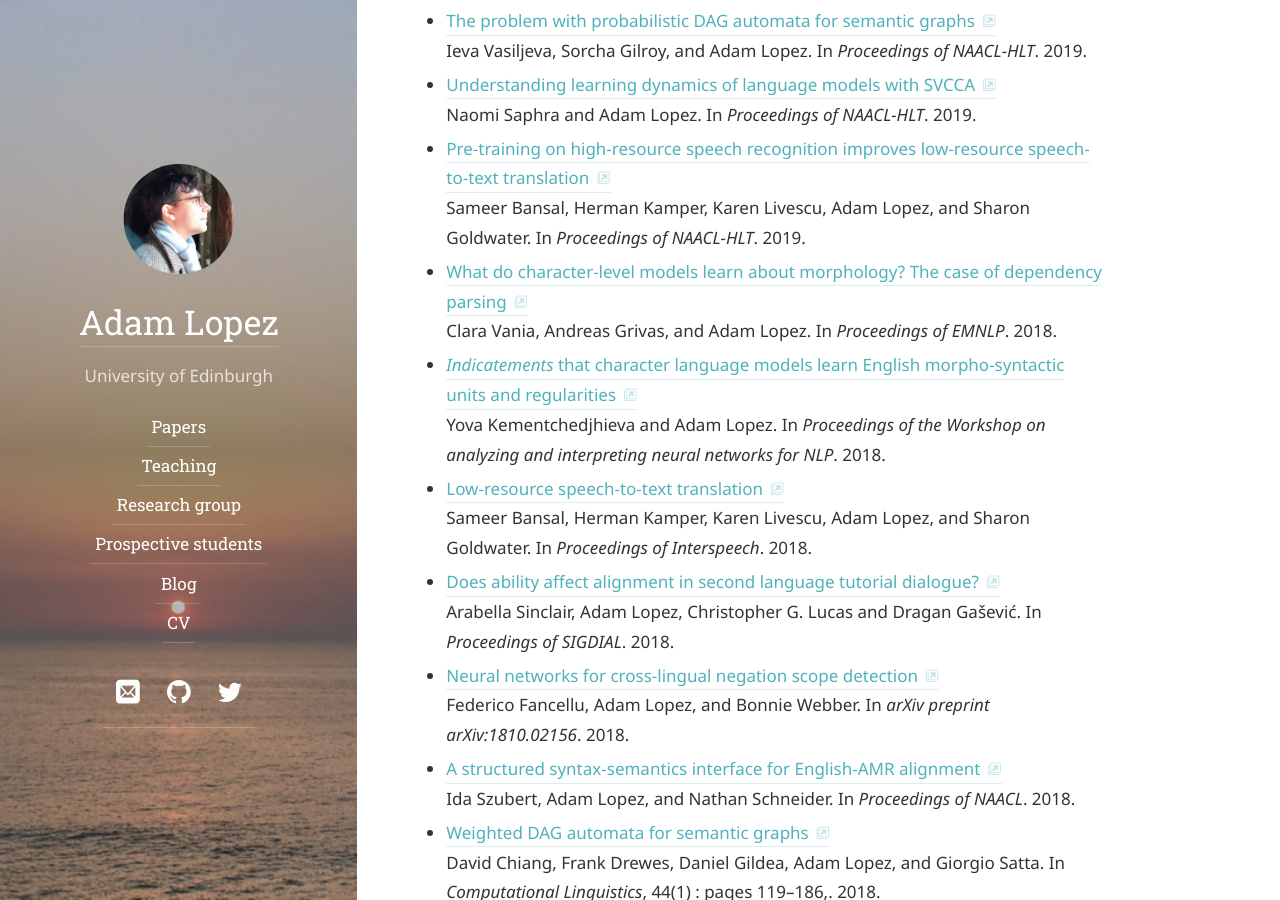
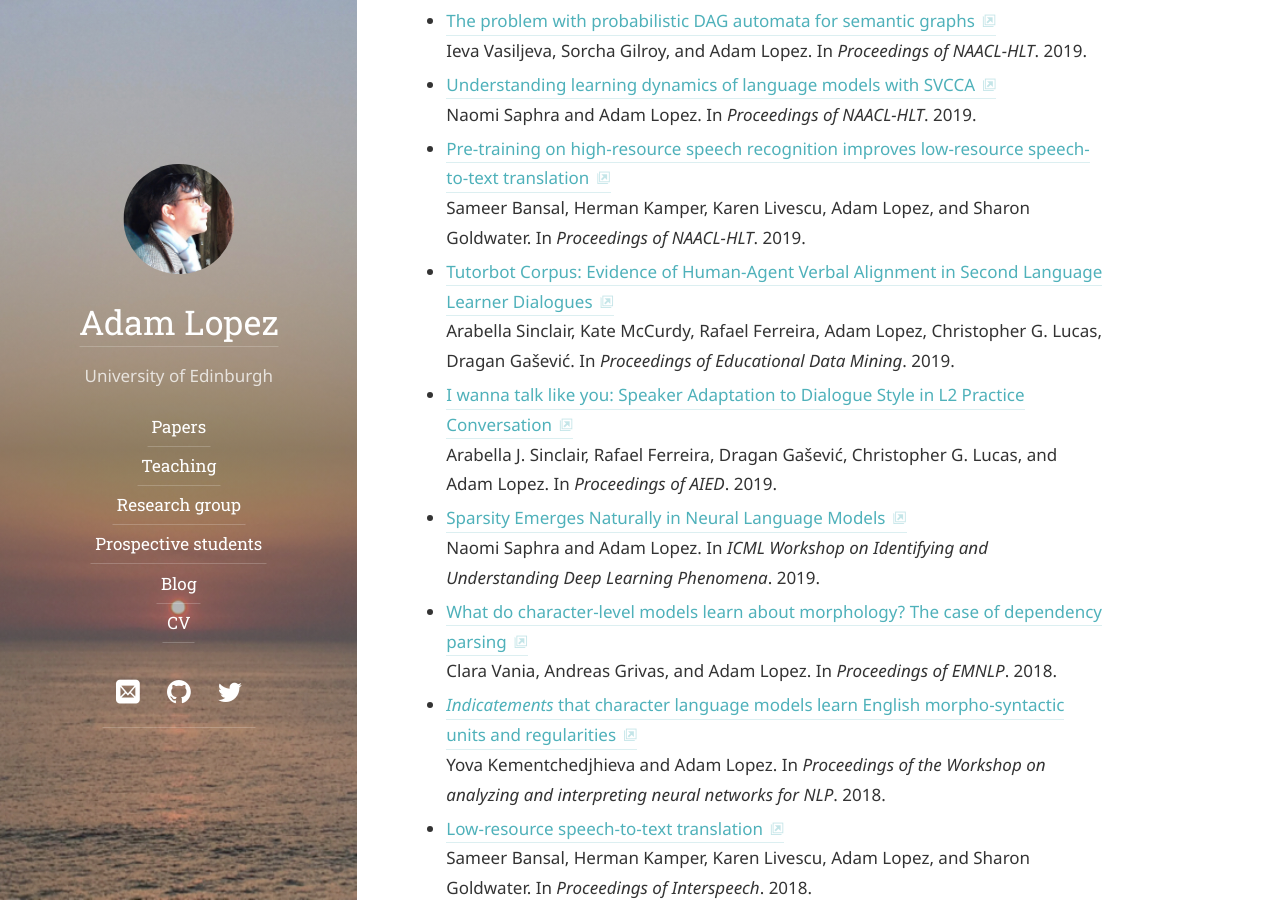
Before and after one commit to alopez/alopez.github.com, a Jekyll site: the page built from papers.md, in a window 1280 px wide and 900 px high, scrolled down 499 px. Built offline with Jekyll 4.4.1, drawn with Linux system fonts in a browser that asks for light colours; some web fonts are replaced.

Commit message:
add links

```diff
--- a/_data/papers.yml
+++ b/_data/papers.yml
@@ -40,6 +40,34 @@ papers:
     booktitle: "Proceedings of NAACL-HLT"
     doc-url: https://www.aclweb.org/anthology/N19-1006
     venue: conference
+  - layout: paper
+    year: 2019
+    paper-type: inproceedings
+    title: "Tutorbot Corpus: Evidence of Human-Agent Verbal Alignment in Second Language Learner Dialogues"
+    authors: "Arabella Sinclair, Kate McCurdy, Rafael Ferreira, Adam Lopez, Christopher G. Lucas, Dragan Gašević"
+    doc-url: http://homepages.inf.ed.ac.uk/s0934062/edm2019.pdf
+    venue: conference
+    booktitle: Proceedings of Educational Data Mining
+    booktitle-url: http://educationaldatamining.org/edm2019/
+    venue: conference
+  - layout: paper
+    year: 2019
+    paper-type: inproceedings
+    title: "I wanna talk like you: Speaker Adaptation to Dialogue Style in L2 Practice Conversation"
+    authors: "Arabella J. Sinclair, Rafael Ferreira, Dragan Gašević, Christopher G. Lucas, and Adam Lopez"
+    doc-url: http://homepages.inf.ed.ac.uk/s0934062/aied2019.pdf
+    venue: conference
+    booktitle: Proceedings of AIED
+    booktitle-url: https://caed-lab.com/aied2019/
+  - layout: paper
+    year: 2019
+    paper-type: inproceedings
+    title: Sparsity Emerges Naturally in Neural Language Models
+    authors: Naomi Saphra and Adam Lopez
+    doc-url: https://openreview.net/forum?id=H1ets1h56E
+    venue: workshop
+    booktitle: ICML Workshop on Identifying and Understanding Deep Learning Phenomena
+    booktitle-url: http://deep-phenomena.org/
   - layout: paper
     year: 2018
     selected: yes
```
